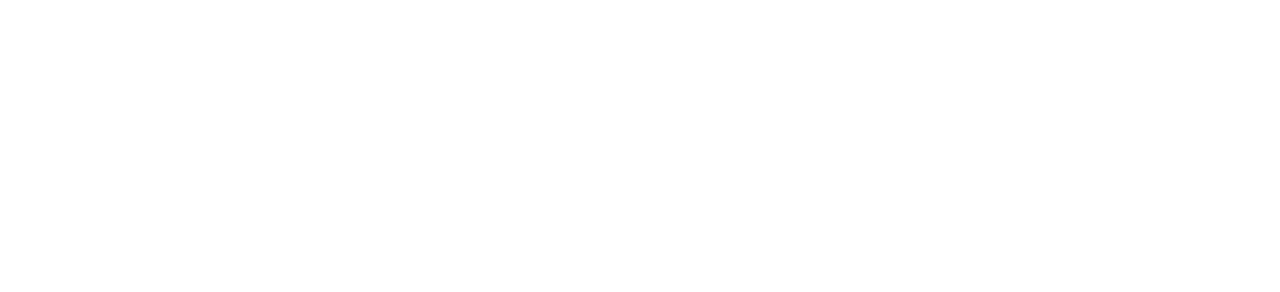
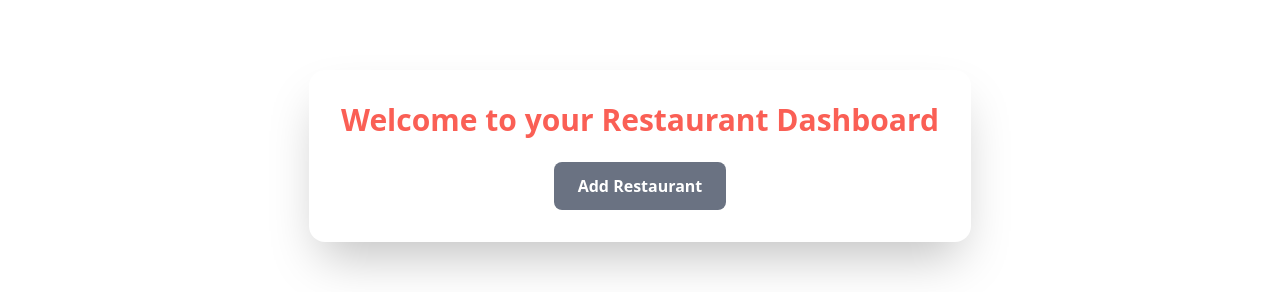
Before and after one commit to hxshan/food-delivery-mern-microservices, a React (Vite) app in the folder frontend/: page /restaurant-admin-dashboard in a window 1280 px wide. Before the commit this address led to /. Shown: the part 300-592 px from the top of the page. Built offline with nearby package versions, Linux system fonts and the light colour scheme.

Commit message:
Update frontend files

```diff
--- a/frontend/src/App.jsx
+++ b/frontend/src/App.jsx
@@ -26,6 +26,7 @@
 import DriverProfilePage from "./pages/Driver/DriverProfile";
 import RestaurantsInfo from "./pages/Admin/RestaurantsInfo";
 import RestaurantMenus from "./pages/Admin/RestaurantMenus";
+import RestaurantAdminDashboard from "./pages/RestaurantAdmin/RestaurantAdminDashboard";
 
 
 
@@ -54,6 +55,7 @@
         <Route path="/restaurant/:id/menus" element={<RestaurantMenus />} />
         <Route path="/menus" element={<MenuListByRestaurant />} />
         <Route path="/menu-item/:menuItemId" element={<UpdateMenuItem />} />
+        <Route path="/restaurant-admin-dashboard" element={<RestaurantAdminDashboard />} />
 
         <Route path="customer" element={<CustomerDetails />} />
         <Route path="driver" element={<DeliveryDriverDetails />} />
--- a/frontend/src/pages/RestaurantAdmin/AddRestaurant.jsx
+++ b/frontend/src/pages/RestaurantAdmin/AddRestaurant.jsx
@@ -13,6 +13,7 @@
     name: '',
     address: '',
     isOpen: false,
+
 
   });
 
--- /dev/null
+++ b/frontend/src/pages/RestaurantAdmin/RestaurantAdminDashboard.jsx
@@ -0,0 +1,27 @@
+import React from 'react';
+import { useNavigate } from 'react-router-dom'; // To navigate to another page (e.g., Add Restaurant form)
+
+const RestaurantAdminDashboard = () => {
+  const navigate = useNavigate();
+
+  const handleAddRestaurant = () => {
+
+    navigate('/add-restaurant');
+  };
+
+  return (
+    <div className="flex items-center justify-center min-h-screen bg-white">
+    <div className="bg-white p-8 rounded-2xl shadow-2xl text-center">
+      <h1 className="text-3xl font-bold mb-6 text-[#FA5F55]">Welcome to your Restaurant Dashboard</h1>
+      <button
+        onClick={handleAddRestaurant}
+        className="bg-gray-500 hover:bg-gray-600 text-white font-semibold py-3 px-6 rounded-lg transition duration-300"
+      >
+        Add Restaurant
+      </button>
+    </div>
+  </div>
+  );
+};
+
+export default RestaurantAdminDashboard;
--- a/frontend/src/pages/RestaurantAdmin/RestaurantDetails.jsx
+++ b/frontend/src/pages/RestaurantAdmin/RestaurantDetails.jsx
@@ -1,11 +1,12 @@
 import React, { useEffect, useState } from 'react';
 import { api } from "../../services/api";
 import { toast } from 'react-toastify';
-import { useNavigate } from 'react-router-dom';
+import { useNavigate, useParams } from 'react-router-dom';
 
 const RestaurantDetails = () => {
+  const { id } = useParams();
   const [restaurant, setRestaurant] = useState([]);
-  const hardcodeId = "6807a1957197e3db9f0ec50b";
+  //const hardcodeId = "6807a1957197e3db9f0ec50b";
   const [loading, setLoading] = useState(true);
   const navigate = useNavigate();
 
@@ -14,7 +15,7 @@
       ...prev,
       isOpen: !isOpen
     }));
-    const updated = await api.put(`/${hardcodeId}/availability`, { isOpen: !isOpen });
+    const updated = await api.put(`/${id}/availability`, { isOpen: !isOpen });
     setRestaurant(restaurant.map(r => (r._id === id ? updated.data.restaurant : r)));
   };
 
@@ -33,7 +34,7 @@
       if (response.data.message) {
         toast.success(response.data.message);
 
-        const res = await api.get(`/get/${hardcodeId}`);
+        const res = await api.get(`/get/${id}`);
         setRestaurant(res.data.restaurant || res.data);
       }
     } catch (error) {
@@ -49,7 +50,7 @@
   useEffect(() => {
     const fetchRestaurant = async () => {
       try {
-        const res = await api.get(`/get/${hardcodeId}`);
+        const res = await api.get(`/get/${id}`);
         setRestaurant(res.data.restaurant || res.data);
         console.log("Restaurant data:", res.data);
         console.log("Menu items:", res.data.restaurant?.menuItems || res.data.menuItems);
@@ -61,7 +62,7 @@
       }
     };
     fetchRestaurant();
-  }, [hardcodeId]);
+  }, [id]);
 
   if (loading) {
     return <div className="p-6 text-center">Loading restaurant...</div>;
```
